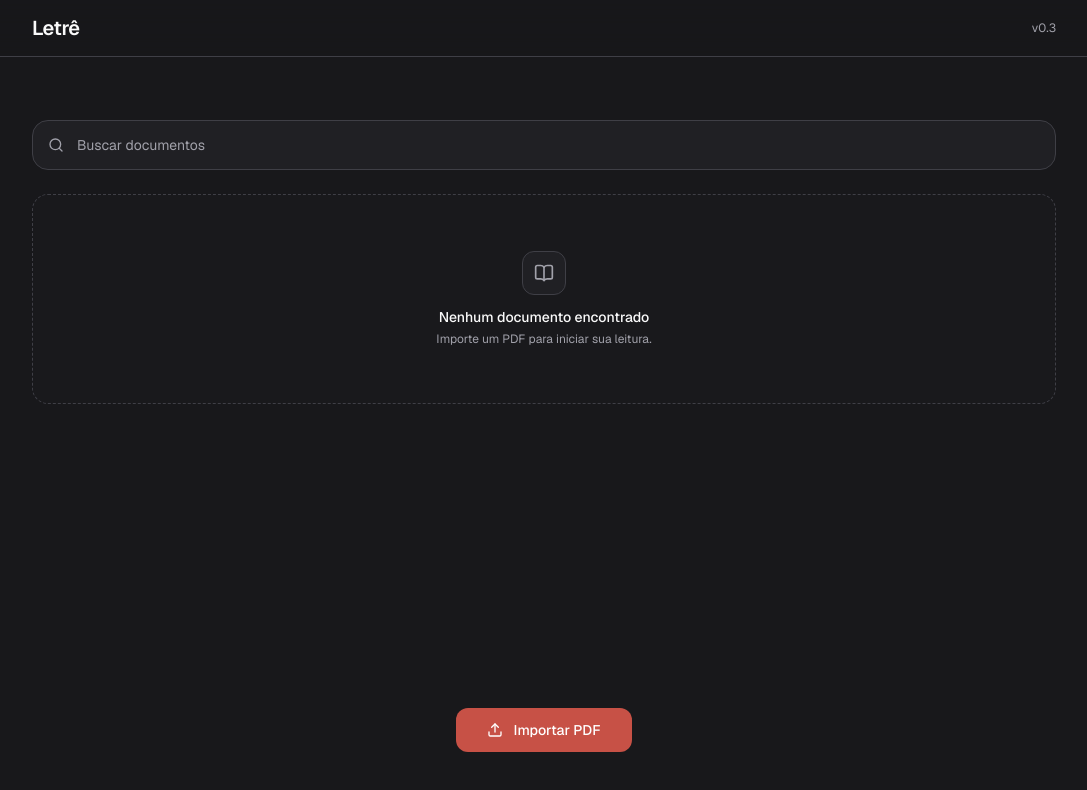
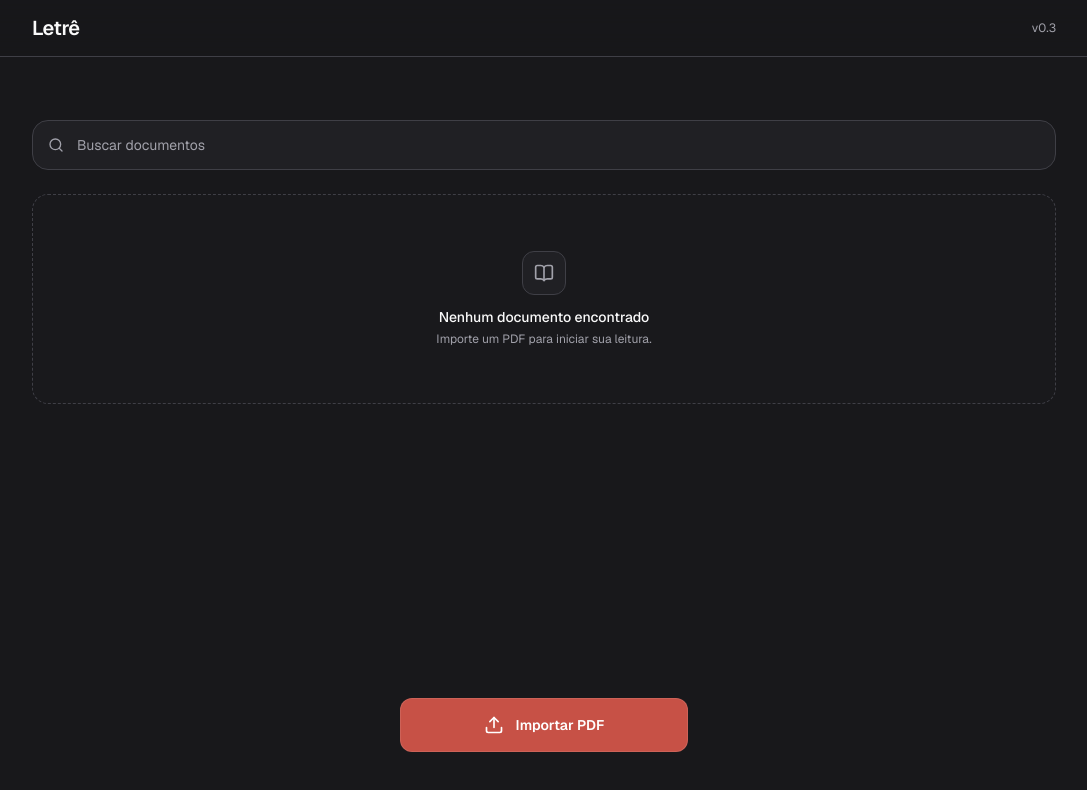
Before and after one commit to jaozinpaulin/audioread-app, a Next.js app: page / in a window 1280 px wide. Shown: the top 790 px of the page, without its empty margins (96-1183 px from the left). Built offline with nearby package versions, Linux system fonts and the light colour scheme.

Commit message:
feat: update library page

```diff
--- a/src/app/page.tsx
+++ b/src/app/page.tsx
@@ -65,6 +65,7 @@ export default function Home() {
                     <span className="text-xs text-text-muted">v0.3</span>
                 </div>
             </header>
+
             <div className="my-6 mx-auto w-full max-w-5xl flex-1 space-y-6 overflow-y-auto pt-16">
                 <div className="relative w-full">
                     <Search className="absolute left-4 top-1/2 -translate-y-1/2 w-4 h-4 text-text-muted" />
@@ -121,9 +122,10 @@ export default function Home() {
                 </div>
             </div>
 
-            <div className="fixed bottom-0 left-0 right-0 z-50 mx-auto flex max-w-md flex-col gap-4 border-t border-border-subtle/40 bg-app-bg/90 px-4 py-3 backdrop-blur-md md:static md:max-w-none md:flex-row md:justify-end md:border-0 md:bg-transparent md:p-0 md:backdrop-blur-none">
-                <label className="flex w-full cursor-pointer items-center justify-center gap-2.5 rounded-xl bg-accent-crimson px-4 py-3 text-sm font-medium text-white transition-all hover:bg-[#b0453c] md:w-auto md:min-w-44">
-                    <Upload className="w-4 h-4" />
+            <div className="fixed bottom-0 left-0 right-0 z-50 mx-auto flex max-w-md flex-col gap-4 border-t border-border-subtle/40 bg-app-bg/90 px-4 py-3  md:static md:max-w-none md:flex-row md:justify-end md:border-0 md:bg-transparent md:p-0 ">
+
+                <label className="flex w-full cursor-pointer items-center justify-center gap-3 rounded-xl border border-white/10 bg-accent-crimson px-5 py-4 text-sm font-semibold text-white transition-all duration-200 hover:bg-[#b0453c] active:scale-[0.98] md:w-auto md:min-w-72 md:px-8">
+                    <Upload className="h-5 w-5" />
 
                     <span>Importar PDF</span>
 
```
